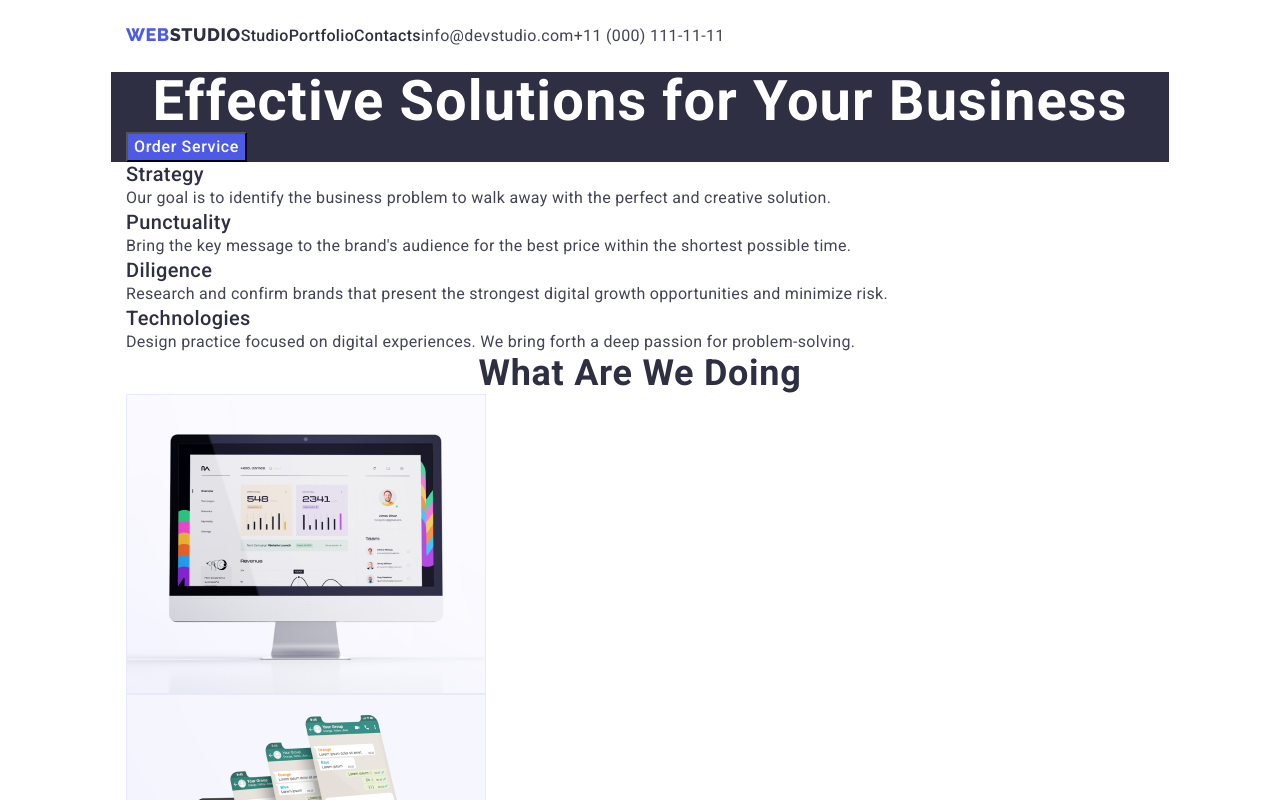
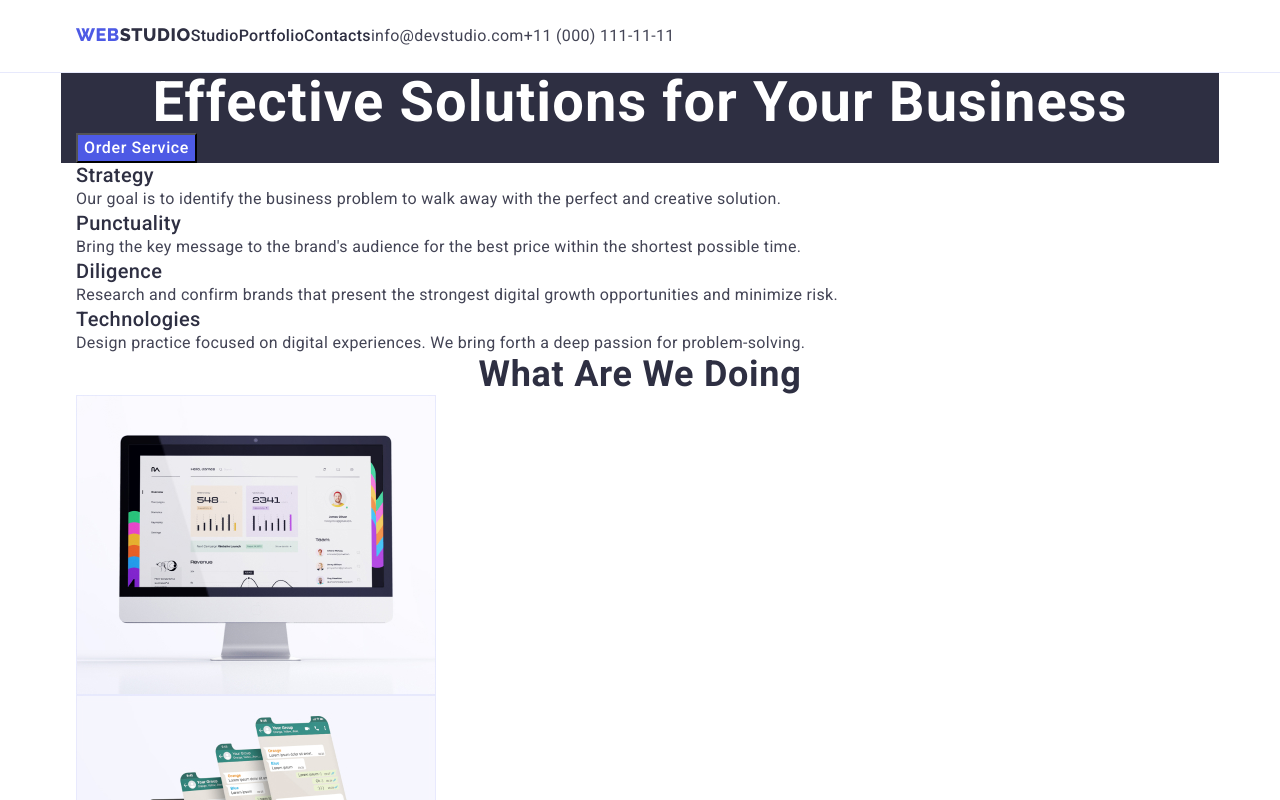
Before and after one commit to Borys-Grinberg/goit-markup-hw-03, a plain HTML site: page index.html in a window 1280 px wide. Shown: the top 800 px of the page. Drawn offline with Linux system fonts and the light colour scheme.

Commit message:
Update styles.css

```diff
--- a/css/styles.css
+++ b/css/styles.css
@@ -5,6 +5,7 @@
     --text-color: #2E2F42;
     --hover-color: #404BBF;
     --button-background: #F4F4FD;
+    --header-underline: #e7e9fc;
 }
 h1,h2,h3,h4,h5,h6,p {
     margin-top: 0;
@@ -23,7 +24,7 @@ img {
 }
 
 .container {
-    width: 1058px;
+    width: 1158px;
     margin-left: auto;
     margin-right: auto;
     padding-left: 15px;
@@ -261,4 +262,5 @@ font-style: normal;
 .page-header {
     padding-top: 24px;
     padding-bottom: 24px;
+    border-bottom: 1px solid var(--header-underline);
 }
```
